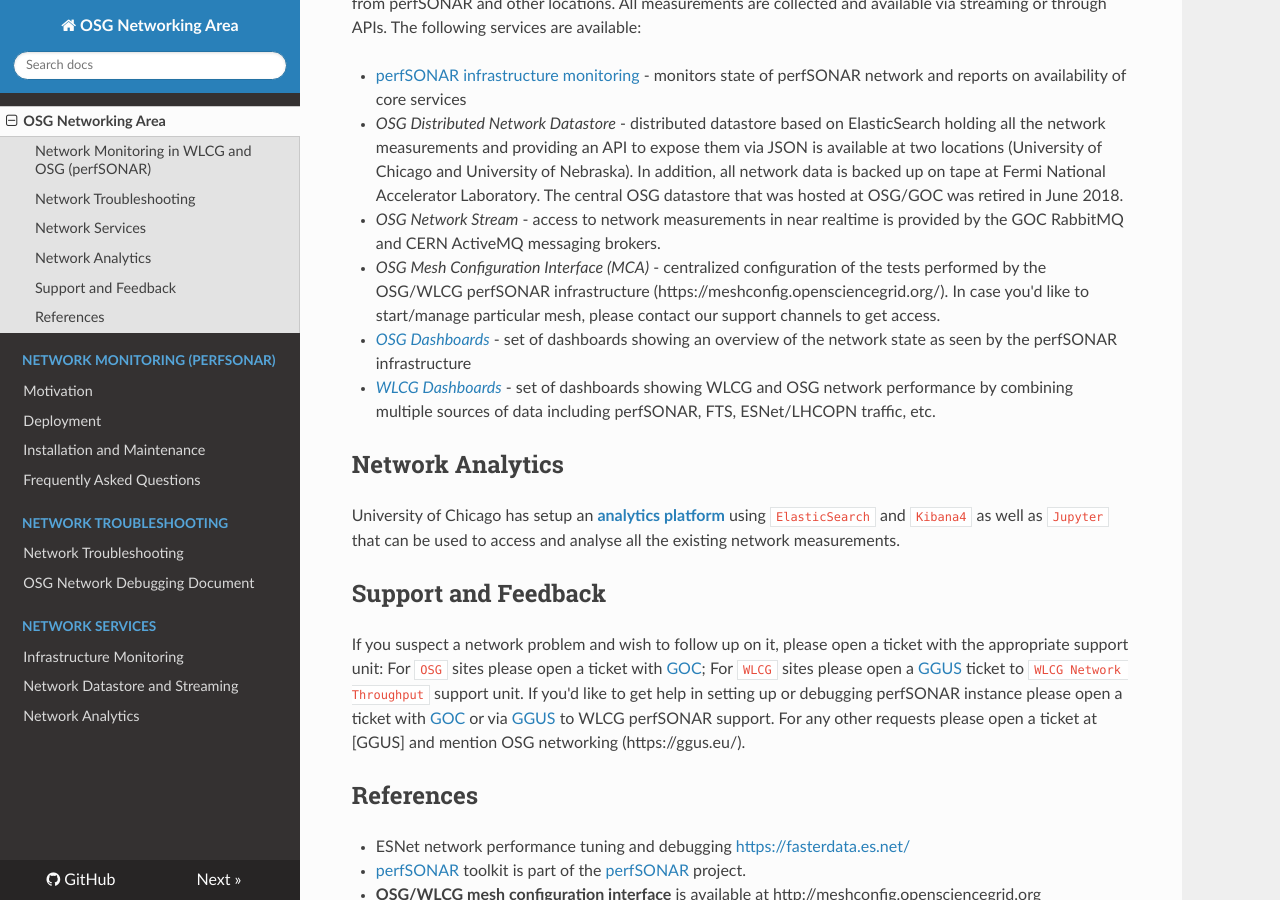
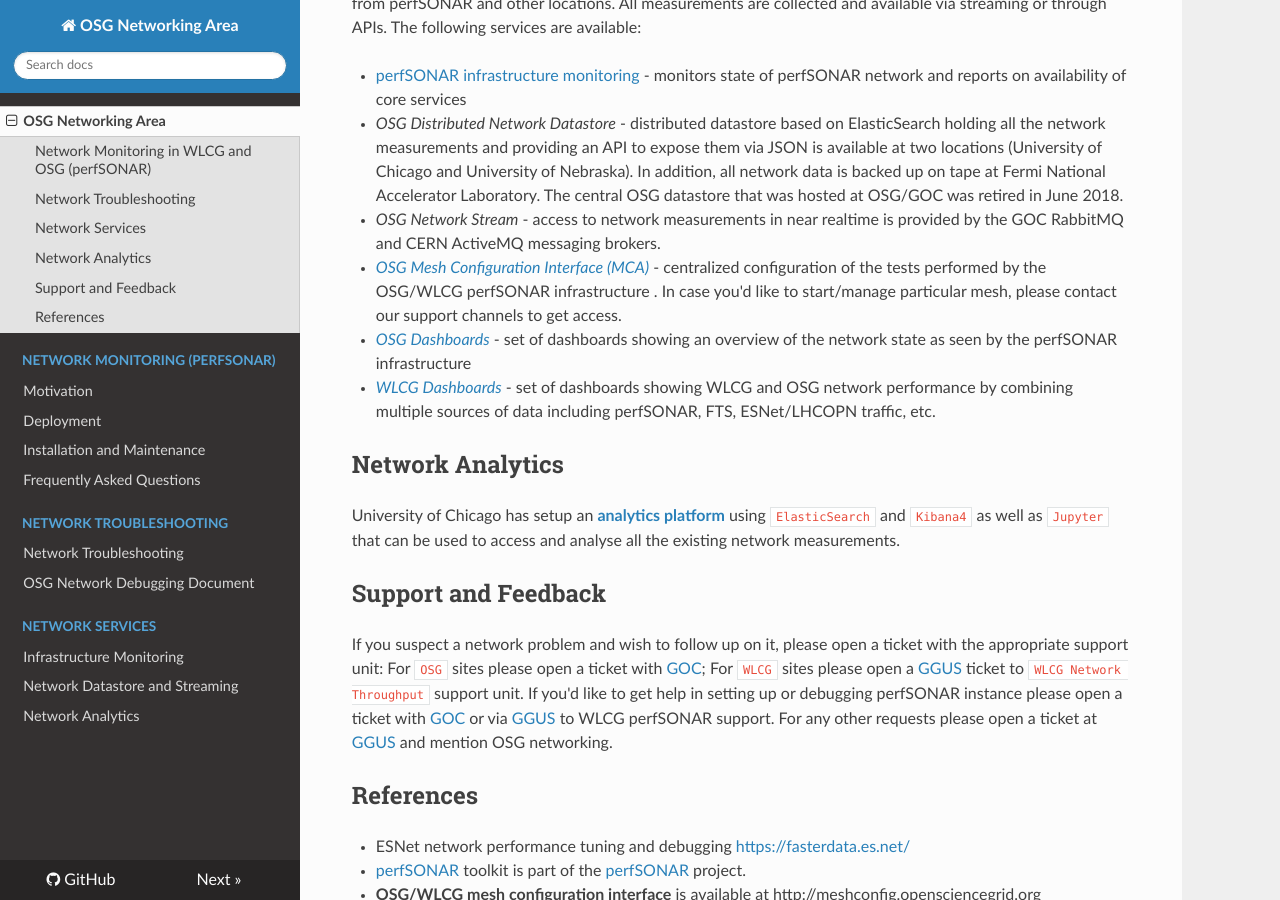
Before and after one commit to osg-htc/networking, an MkDocs documentation site: the page built from docs/index.md, in a window 1280 px wide and 900 px high, scrolled down 913 px. Built offline with MkDocs 1.6.1, drawn with Linux system fonts in a browser that asks for light colours; nearby versions of some CDN libraries; old or Windows-style settings are respelled for this version of MkDocs.

Commit message:
Update index.md

```diff
--- a/docs/index.md
+++ b/docs/index.md
@@ -27,7 +27,7 @@
 - [perfSONAR infrastructure monitoring](perfsonar/psetf.md) - monitors state of perfSONAR network and reports on availability of core services
 - *OSG Distributed Network Datastore* - distributed datastore based on ElasticSearch holding all the network measurements and providing an API to expose them via JSON is available at two locations (University of Chicago and University of Nebraska). In addition, all network data is backed up on tape at Fermi National Accelerator Laboratory. The central OSG datastore that was hosted at OSG/GOC was retired in June 2018.
 - *OSG Network Stream* - access to network measurements in near realtime is provided by the GOC RabbitMQ and CERN ActiveMQ messaging brokers.
-- *OSG Mesh Configuration Interface (MCA)* - centralized configuration of the tests performed by the OSG/WLCG perfSONAR infrastructure (https://meshconfig.opensciencegrid.org/). In case you'd like to start/manage particular mesh, please contact our support channels to get access.
+- [*OSG Mesh Configuration Interface (MCA)*](https://meshconfig.opensciencegrid.org/) - centralized configuration of the tests performed by the OSG/WLCG perfSONAR infrastructure . In case you'd like to start/manage particular mesh, please contact our support channels to get access.
 - [*OSG Dashboards*](http://psmad.opensciencegrid.org/maddash-webui/index.cgi) - set of dashboards showing an overview of the network state as seen by the perfSONAR infrastructure
 - [*WLCG Dashboards*](http://monit-grafana-open.cern.ch/dashboard/db/home?orgId=16) - set of dashboards showing WLCG and OSG network performance by combining multiple sources of data including perfSONAR, FTS, ESNet/LHCOPN traffic, etc.
 
@@ -37,7 +37,7 @@
 
 Support and Feedback
 --------------------
-If you suspect a network problem and wish to follow up on it, please open a ticket with the appropriate support unit: For `OSG` sites please open a ticket with [GOC](http://support.opensciencegrid.org); For `WLCG` sites please open a [GGUS](https://ggus.eu/) ticket to `WLCG Network Throughput` support unit. If you'd like to get help in setting up or debugging perfSONAR instance please open a ticket with [GOC](http://support.opensciencegrid.org) or via [GGUS](https://ggus.eu/) to WLCG perfSONAR support. For any other requests please open a ticket at [GGUS] and mention OSG networking (https://ggus.eu/).
+If you suspect a network problem and wish to follow up on it, please open a ticket with the appropriate support unit: For `OSG` sites please open a ticket with [GOC](http://support.opensciencegrid.org); For `WLCG` sites please open a [GGUS](https://ggus.eu/) ticket to `WLCG Network Throughput` support unit. If you'd like to get help in setting up or debugging perfSONAR instance please open a ticket with [GOC](http://support.opensciencegrid.org) or via [GGUS](https://ggus.eu/) to WLCG perfSONAR support. For any other requests please open a ticket at [GGUS](https://ggus.eu/) and mention OSG networking.
 
 
 References
```
